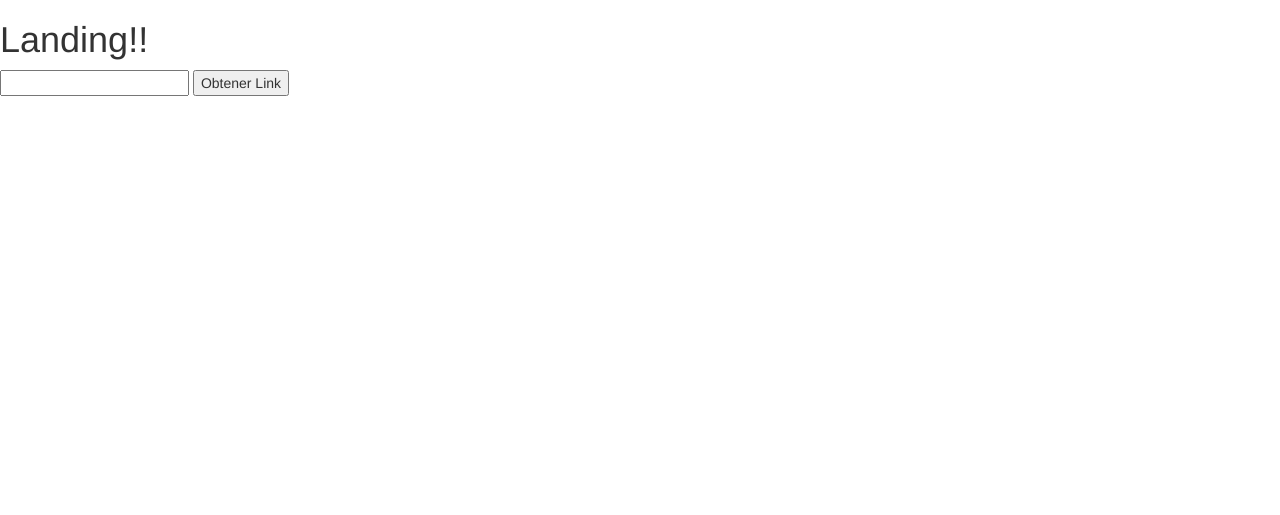
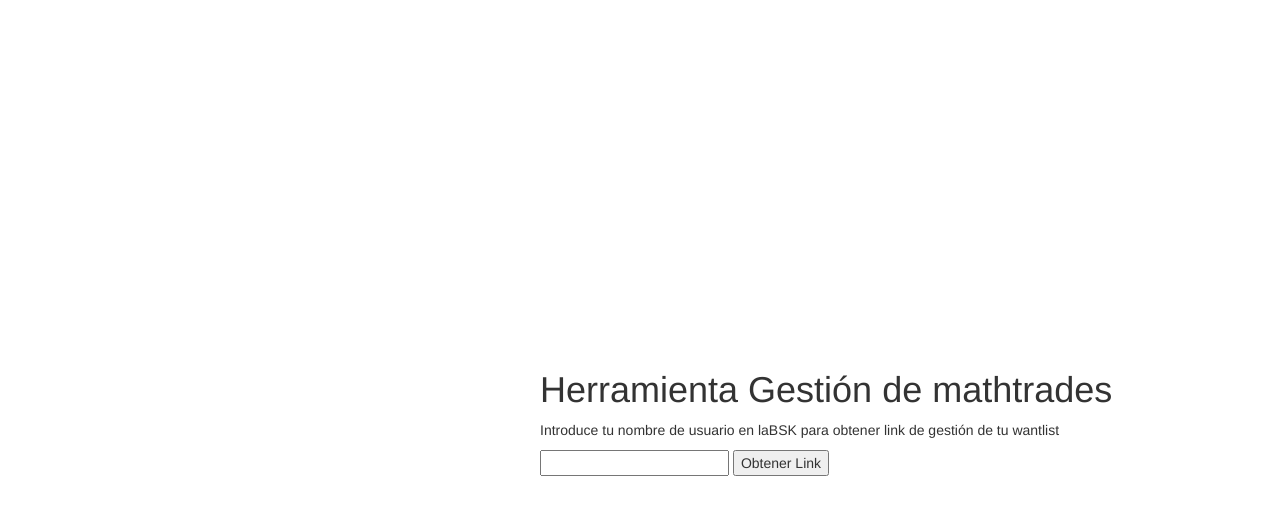
Before and after one commit to efueger/mathtrade, a PHP site: template views/landing.twig in a window 1280 px wide. Shown: the top 515 px of the page. Run offline with PHP 8.4, Linux system fonts and the light colour scheme; the template is opened without the code that fills it, so the values that code supplies are empty; some libraries are stand-ins or nearby versions.

Commit message:
Beautified landing page

```diff
--- a/views/landing.twig
+++ b/views/landing.twig
@@ -3,6 +3,15 @@
     <link href="../bower_components/bootstrap/dist/css/bootstrap.min.css" rel="stylesheet">
     <link href="../bower_components/jquery-textcomplete/dist/jquery.textcomplete.css" rel="stylesheet">
     <link href="css/style.css" rel="stylesheet">
+    <style>
+        .centered {
+            position: fixed;
+            top: 50%;
+            left: 50%;
+            margin-top: -50px;
+            margin-left: -100px;
+        }
+    </style>
 </head>
 <body>
 <div>
@@ -21,13 +30,22 @@
     });
     </script>
 </div>
-<h1>Landing!!</h1>
-<form >
-    <input type="text" id="userName" name="userName"/>
-    <input type="submit" value="Obtener Link" id="submit"/>
-</form>
-<div id="link">
+<div class="centered">
 
+  <div id="form">
+      <h1>Herramienta Gestión de mathtrades</h1>
+    <form >
+        <p>
+            Introduce tu nombre de usuario en laBSK para obtener link de gestión de tu wantlist
+        </p>
+        <input type="text" id="userName" name="userName"/>
+        <input type="submit" value="Obtener Link" id="submit"/>
+        <div id="link">
+
+        </div>
+    </form>
+
+  </div>
 </div>
 
 
```
